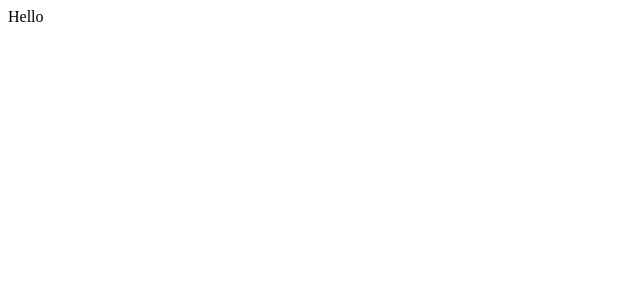
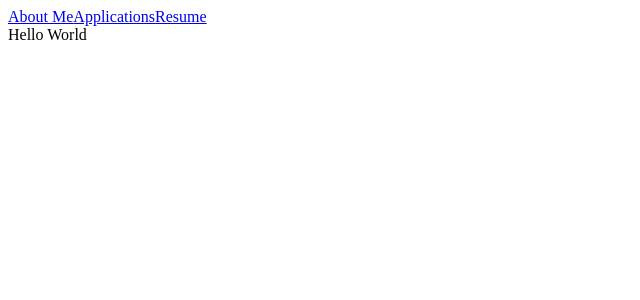
Before and after one commit to romangorelik/Portfolio, a React app: page / in a window 1280 px wide. Shown: the top 300 px of the page, without its empty margins (0-640 px from the left). Built offline with nearby package versions, Linux system fonts and the light colour scheme; the HTML template or start-up script is replaced by a standard one.

Commit message:
Set up the routes for the application using React Router

```diff
--- /dev/null
+++ b/client/src/components/AboutMe.jsx
@@ -0,0 +1,11 @@
+import React from 'react'
+
+class AboutMe extends React.Component {
+  render () {
+    return (
+      <div>Hello World</div>
+    )
+  }
+}
+
+export default AboutMe
--- a/client/src/components/App.jsx
+++ b/client/src/components/App.jsx
@@ -1,9 +1,14 @@
 import React from 'react'
+import Header from './Header.jsx'
+import Main from './Main.jsx'
 
 class App extends React.Component {
   render () {
     return (
-      <div>Hello</div>
+      <div>
+        <Header />
+        <Main />
+      </div>
     )
   }
 }
--- /dev/null
+++ b/client/src/components/Applications.jsx
@@ -0,0 +1,11 @@
+import React from 'react'
+
+class Applications extends React.Component {
+  render () {
+    return (
+      <div>Goodbye World</div>
+    )
+  }
+}
+
+export default Applications
--- /dev/null
+++ b/client/src/components/Header.jsx
@@ -0,0 +1,16 @@
+import React from 'react'
+import { Link } from 'react-router-dom'
+
+// The Header creates links that can be used to navigate
+// between routes.
+const Header = () => (
+  <div>
+    <nav>
+      <a><Link to='/'>About Me</Link></a>
+      <a><Link to='/applications'>Applications</Link></a>
+      <a><Link to='/resume'>Resume</Link></a>
+    </nav>
+  </div>
+)
+
+export default Header
--- /dev/null
+++ b/client/src/components/Main.jsx
@@ -0,0 +1,22 @@
+import React from 'react'
+import { Switch, Route } from 'react-router-dom'
+import AboutMe from './AboutMe.jsx'
+import Applications from './Applications.jsx'
+import Resume from './Resume.jsx'
+
+// The Main component renders one of the three provided
+// Routes (provided that one matches). Both the /roster
+// and /schedule routes will match any pathname that starts
+// with /roster or /schedule. The / route will only match
+// when the pathname is exactly the string "/"
+const Main = () => (
+  <main>
+    <Switch>
+      <Route exact path='/' component={AboutMe}/>
+      <Route path='/applications' component={Applications}/>
+      <Route path='/resume' component={Resume}/>
+    </Switch>
+  </main>
+)
+
+export default Main
--- /dev/null
+++ b/client/src/components/Resume.jsx
@@ -0,0 +1,11 @@
+import React from 'react'
+
+class Resume extends React.Component {
+  render () {
+    return (
+      <div>Nothing World</div>
+    )
+  }
+}
+
+export default Resume
```
Also changed, not shown: 2 other files (tests, documents, lock files or other folders).
